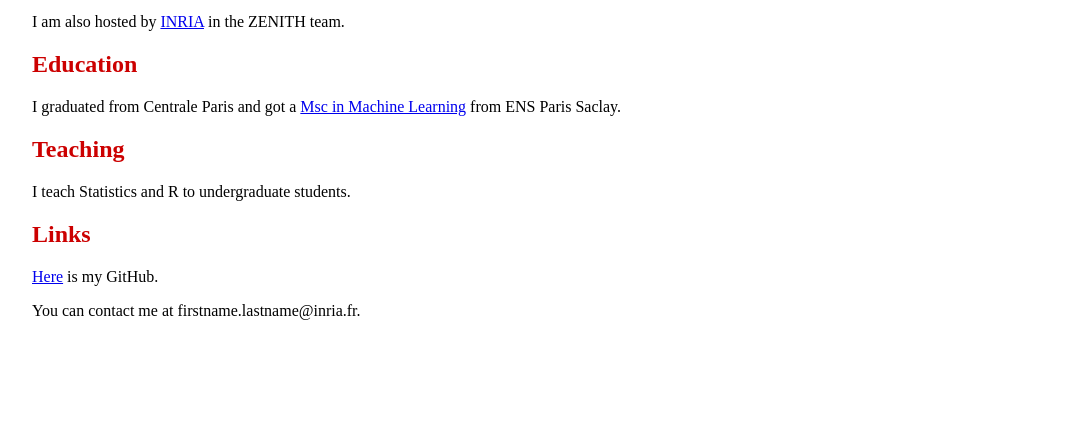
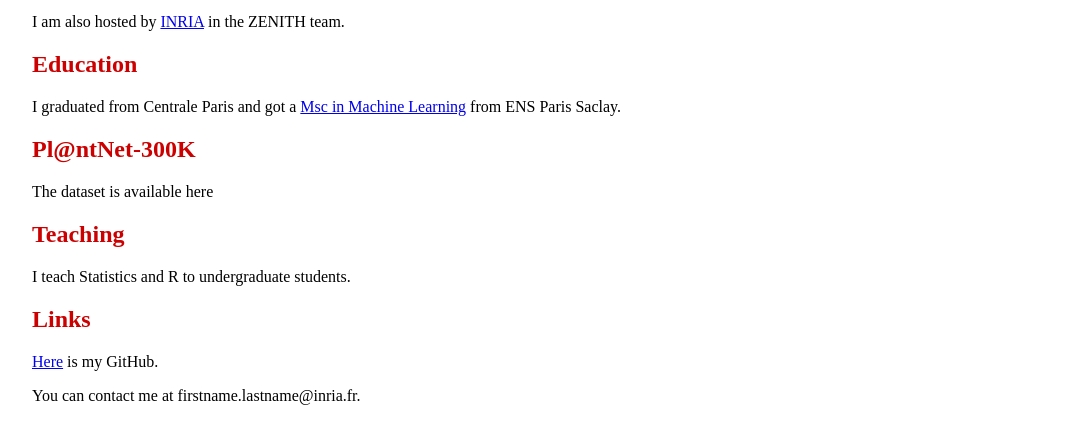
Before and after one commit to garcinc/Camille-Garcin, a plain HTML site: page index.html in a window 1280 px wide. Shown: the part 87-530 px from the top of the page, without its empty margins (32-1112 px from the left). Drawn offline with Linux system fonts and the light colour scheme.

Commit message:
Update index.html
starting the Pl@ntNet section

```diff
--- a/index.html
+++ b/index.html
@@ -10,7 +10,10 @@
 <h2 style="color:#cc0000"> Education </h1>
 <p> I graduated from Centrale Paris and got a <a href="http://math.ens-paris-saclay.fr/version-francaise/formations/master-mva/">Msc in Machine Learning</a> from ENS Paris Saclay. </p>
 
-<h2 style="color:#cc0000"> Teaching </h1>
+<h2 style="color:#cc0000"> Pl@ntNet-300K </h1>
+<p> The dataset is available here</p>
+
+  <h2 style="color:#cc0000"> Teaching </h1>
 <p> I teach Statistics and R to undergraduate students.</p>
 
 
```
